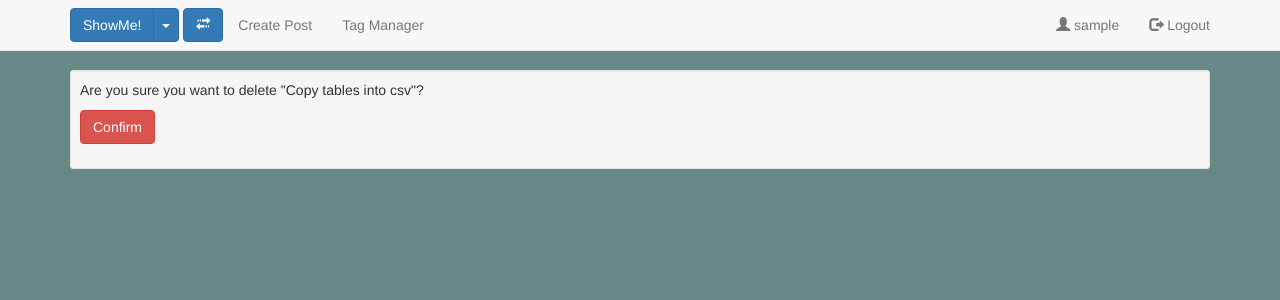
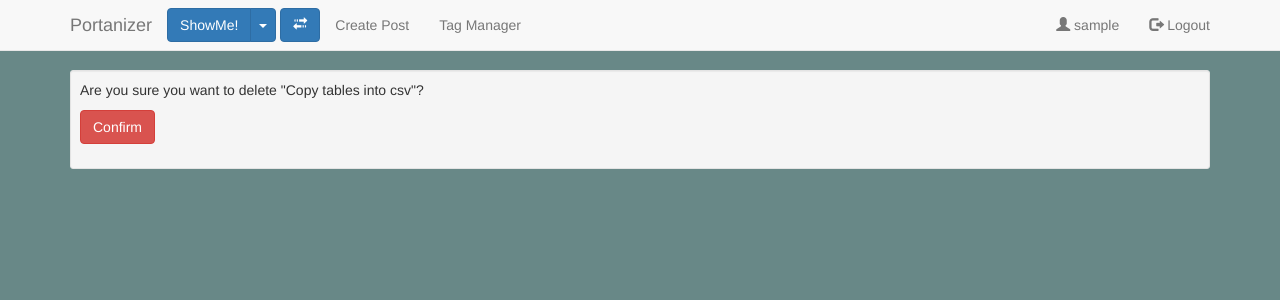
Before and after one commit to dimdiden/portanizer, a Django app: page /deletepost/1/ in a window 1280 px wide. Shown: the top 300 px of the page. Run offline with Django 3.2, Linux system fonts and the light colour scheme; the visitor is signed in with stand-in values (Sample User, id 1); data comes from the database, SQL or seed files in the repository; some libraries are stand-ins or nearby versions.

Commit message:
Added collapse navbar

```diff
--- a/posts/templates/header.html
+++ b/posts/templates/header.html
@@ -18,10 +18,16 @@
              <nav class="navbar navbar-default navbar-fixed-top"><!--navbar navbar-inverse-->
               <div class="container"><!--container-fluid-->
                 <div class="navbar-header">
-                {% include "includes/panel.html" %}
-                  {# <a class="navbar-brand" href="/">Portanizer</a> #}
+                  <button type="button" class="navbar-toggle" data-toggle="collapse" data-target="#myNavbar">
+                    <span class="icon-bar"></span>
+                    <span class="icon-bar"></span>
+                    <span class="icon-bar"></span>
+                  </button>
+                  <a class="navbar-brand" href="/">Portanizer</a>
                 </div>
+                <div class="collapse navbar-collapse" id="myNavbar">
                   <ul class="nav navbar-nav">
+                    <li>{% include "includes/panel.html" %}</li>
                     <li><a href="{% url 'createpost' %}">Create Post</a></li>
                     <li><a href="{% url 'tagmanager' %}">Tag Manager</a></li>
                   </ul>
@@ -30,6 +36,7 @@
                     <li><a href="{% url 'logout' %}"><span class="glyphicon glyphicon-log-out"></span> Logout</a></li>
                   </ul>
                 </div>
+              </div>
             </nav>
 
         </div>
```
Lines whose indentation alone changed are shown as unchanged.
